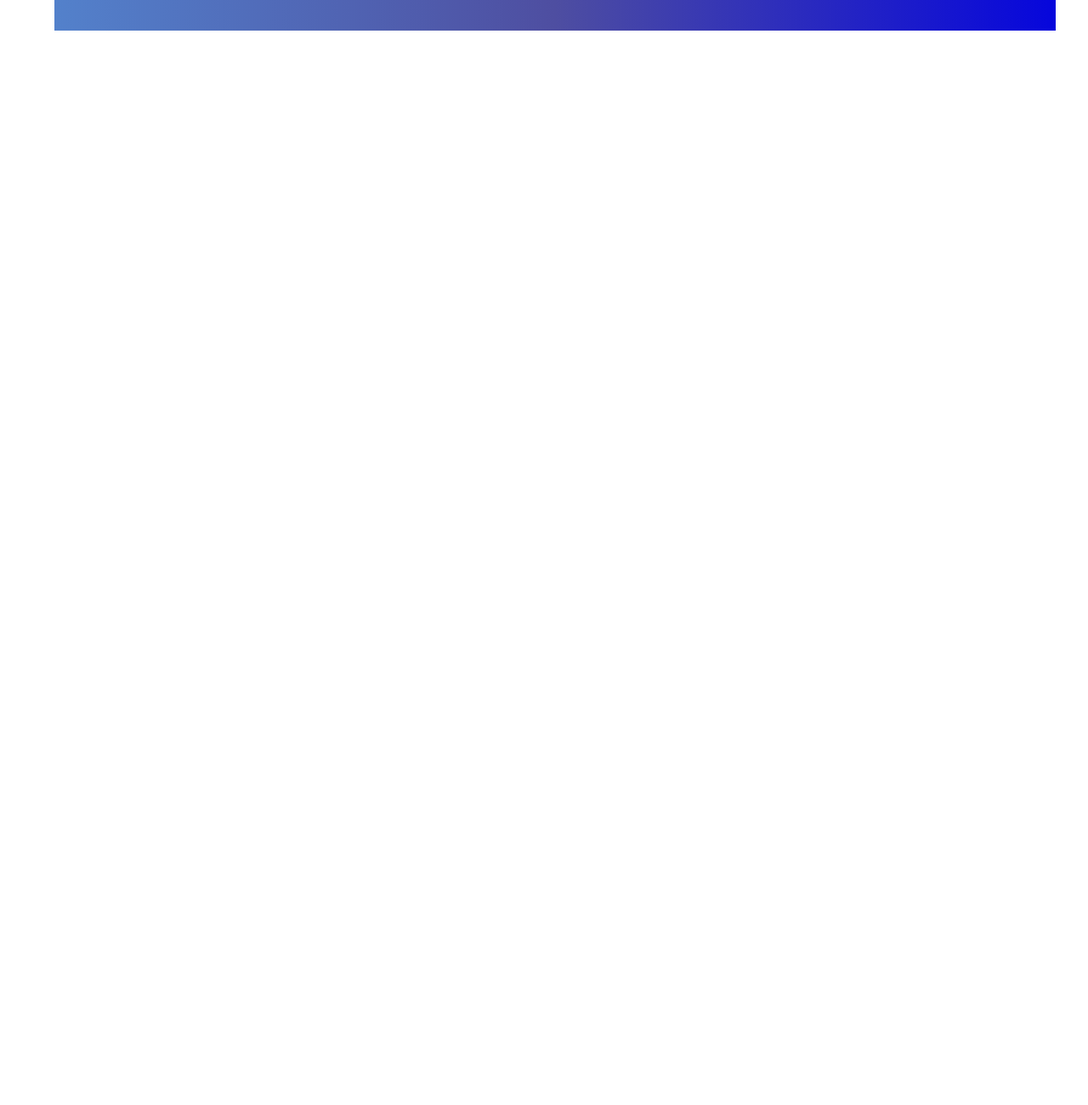
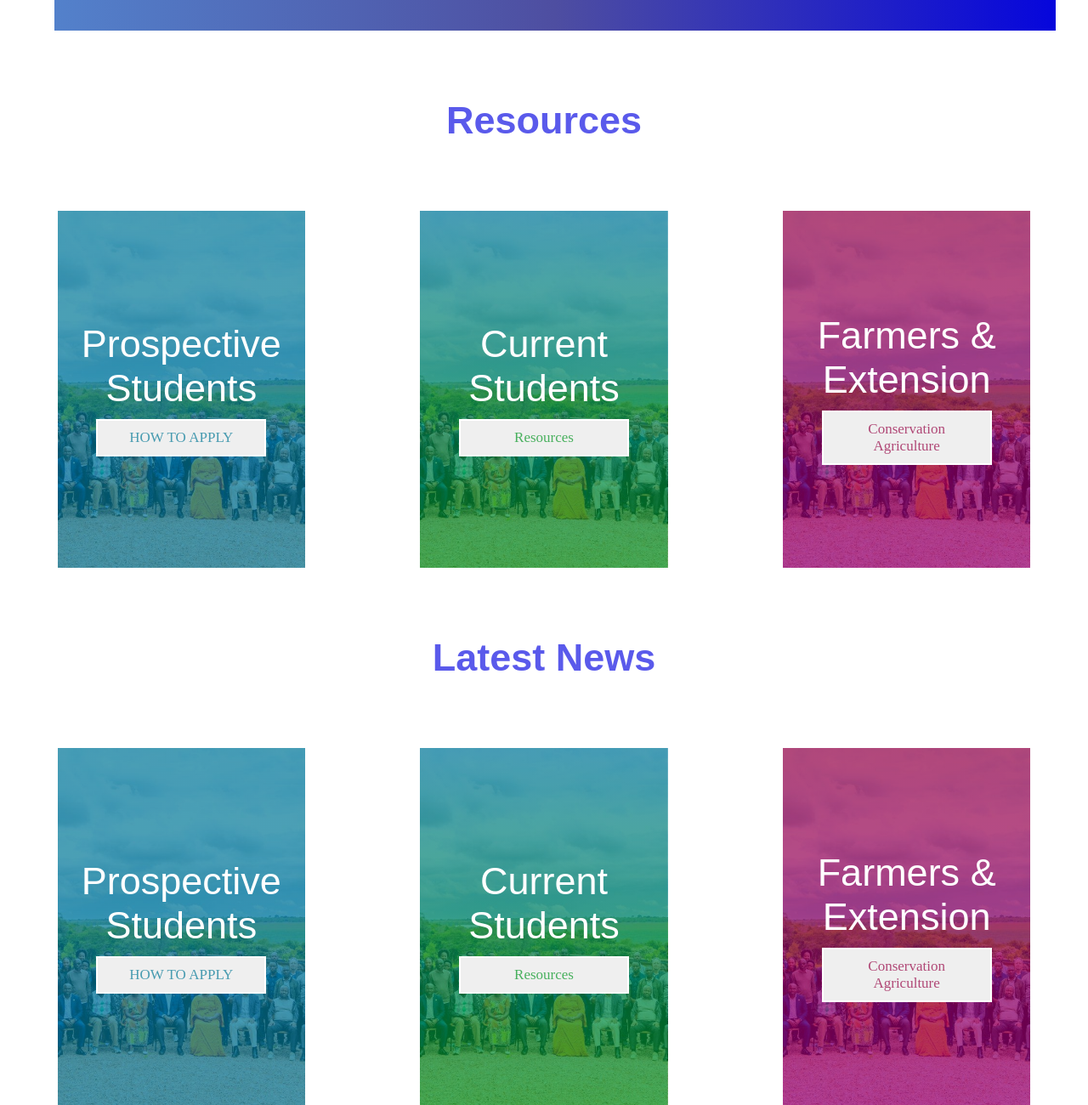
Before and after one commit to Rbienvenue/RICA-CLONE, a plain HTML site: page index.html in a window 1280 px wide. Shown: the part 2884-4184 px from the top of the page at 85% size. Before the commit the page ends 2920 px from the top, so only its background shows below. Drawn offline with Linux system fonts and the light colour scheme.

Commit message:
worked on section 4

```diff
--- a/index.css
+++ b/index.css
@@ -291,3 +291,80 @@ nav {
     width: 45vw;
     font-size: 21px;
 }
+.cards2{
+    display: flex;
+    justify-content: space-around;
+}
+.cards2 div{
+    padding: 50px 5px;
+    height: 40vh;
+    width: auto;
+    display: flex;
+    flex-direction: column;
+    justify-content: center;
+    align-items: center;
+    color: white;
+    width: 22vw;
+}
+.cards2 span{
+    font-size: 45px;
+}
+.cards2-1{
+    background: linear-gradient(
+         rgba(0, 120, 150, 0.7),
+        rgba(0, 120, 150, 0.7)
+    ), url('images/demo\ 2.jpeg');
+    background-position: center;
+    background-size: cover;
+    text-align: center;
+}
+.cards2-2{
+    background: linear-gradient(
+         rgba(0, 120, 150, 0.7),
+        rgba(0, 150, 32, 0.7)
+    ), url('images/demo\ 2.jpeg');
+    background-position: center;
+    background-size: cover;
+    text-align: center;
+}
+.cards2-3{
+    background: linear-gradient(
+         rgba(150, 0, 67, 0.7),
+        rgba(150, 0, 122, 0.7)
+    ), url('images/demo\ 2.jpeg');
+    background-position: center;
+    background-size: cover;
+    text-align: center;
+}
+.heading-wrapper{
+    padding: 80px 10px;
+    font-size: 30px;
+    font-weight: 10;
+    text-align: center;
+    color: rgb(90, 90, 235);
+    font-weight: lighter;
+}
+.section-4 button{
+    border: 2px solid white;
+    font-size: 17px;
+    padding: 10px;
+    width: 200px;
+    font-family: serif;
+    margin-top: 10px;
+    cursor: pointer;
+    transition: ease-in-out 0.3s;
+}
+.section-4 button:hover{
+    background: transparent;
+    color: white;
+    transition: all 0.3s;
+}
+.cards2-1 button{
+    color: rgba(0, 120, 150, 0.7);
+}
+.cards2-2 button{
+    color: rgba(0, 150, 32, 0.7);
+}
+.cards2-3 button{
+    color: rgba(150, 0, 67, 0.7);
+}
--- a/index.html
+++ b/index.html
@@ -195,7 +195,9 @@
         <section class="section-3">
             <div class="wrapper">
                 <div class="hero-section-2-text">
-                    <h1>Join the Movement</h1>
+                    <span>
+                        Join the Movement
+                    </span>
                     <p>
                         RICA serves as Rwanda’s leading source for conservation agriculture expertise, education,
                         and applied scientific research. Our mission is to develop champions for conservation
@@ -217,6 +219,60 @@
                 </div>
             </div>
         </section>
+        <section class="section-4">
+            <div class="heading-wrapper">
+                <h1>Resources</h1>
+            </div>
+            <div class="cards2">
+                <div class="cards2-1">
+                    <span>
+                        Prospective <br>
+                        Students
+                    </span>
+                    <button>HOW TO APPLY</button>
+                </div>
+                <div class="cards2-2">
+                    <span>
+                        Current <br>
+                        Students
+                    </span>
+                    <button>Resources</button>
+                </div>
+                <div class="cards2-3">
+                    <span>
+                        Farmers & <br>
+                        Extension
+                    </span>
+                    <button>Conservation <br> Agriculture</button>
+                </div>
+            </div>
+            <div class="heading-wrapper">
+                <h1>Latest News</h1>
+            </div>
+            <div class="cards2">
+                <div class="cards2-1">
+                    <span>
+                        Prospective <br>
+                        Students
+                    </span>
+                    <button>HOW TO APPLY</button>
+                </div>
+                <div class="cards2-2">
+                    <span>
+                        Current <br>
+                        Students
+                    </span>
+                    <button>Resources</button>
+                </div>
+                <div class="cards2-3">
+                    <span>
+                        Farmers & <br>
+                        Extension
+                    </span>
+                    <button>Conservation <br> Agriculture</button>
+                </div>
+            </div>
+        </section>
     </main>
     <footer>
 
```
